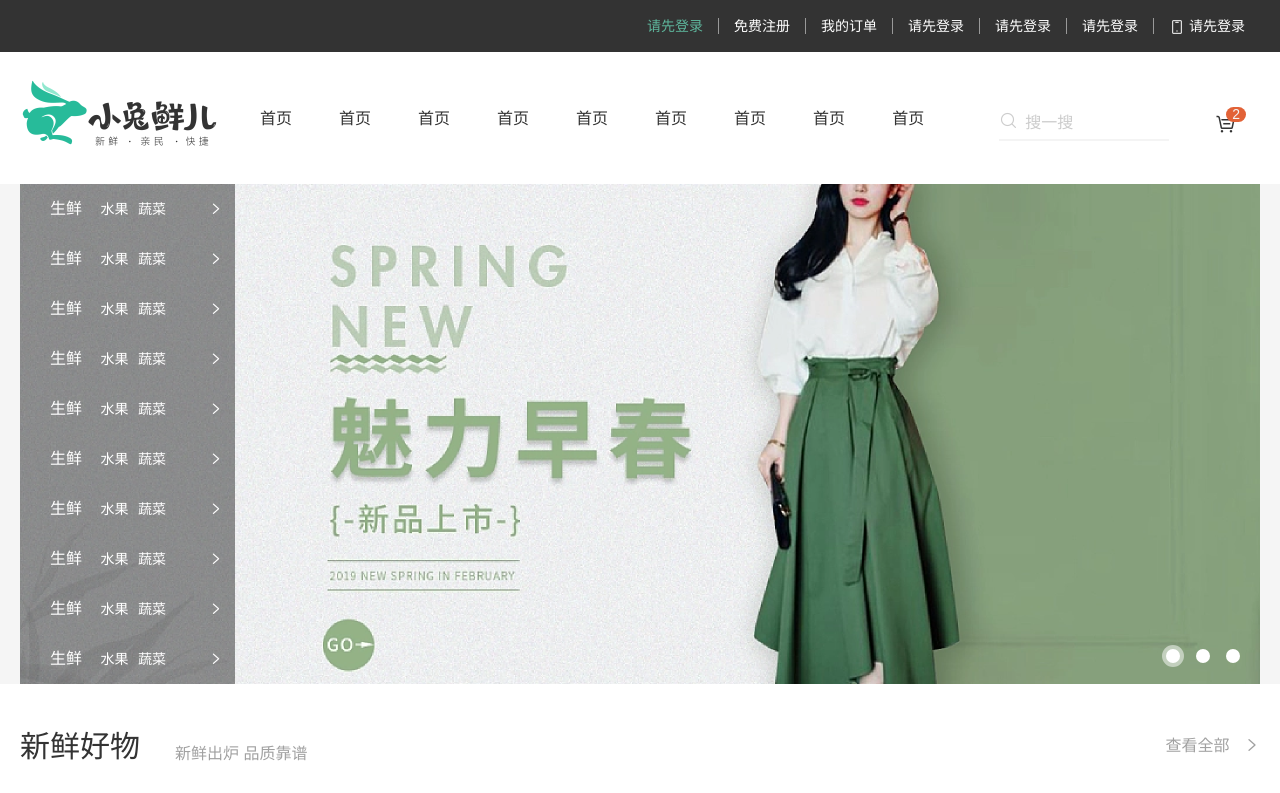
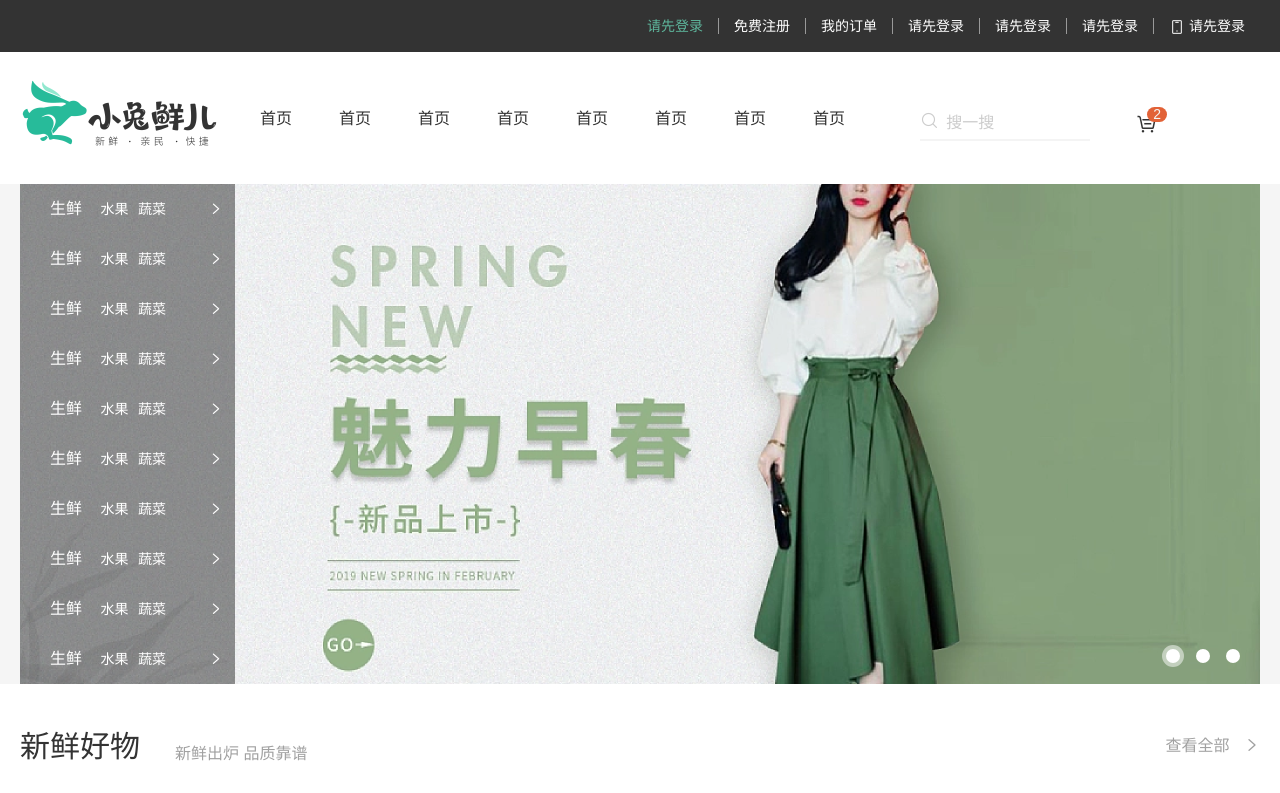
Before and after one commit to Hedyli811/xtx, a plain HTML site: page xtx-pc/index.html in a window 1280 px wide. Shown: the top 793 px of the page. Drawn offline with Linux system fonts and the light colour scheme.

```diff
--- a/xtx-pc/index.html
+++ b/xtx-pc/index.html
@@ -48,7 +48,7 @@
                 <li><a href="#">首页</a></li>
                 <li><a href="#">首页</a></li>
                 <li><a href="#">首页</a></li>
-                <li><a href="#">首页</a></li>
+
             </ul>
         </div>
         <div class="search">
```
Also changed, not shown: 1 other file.
